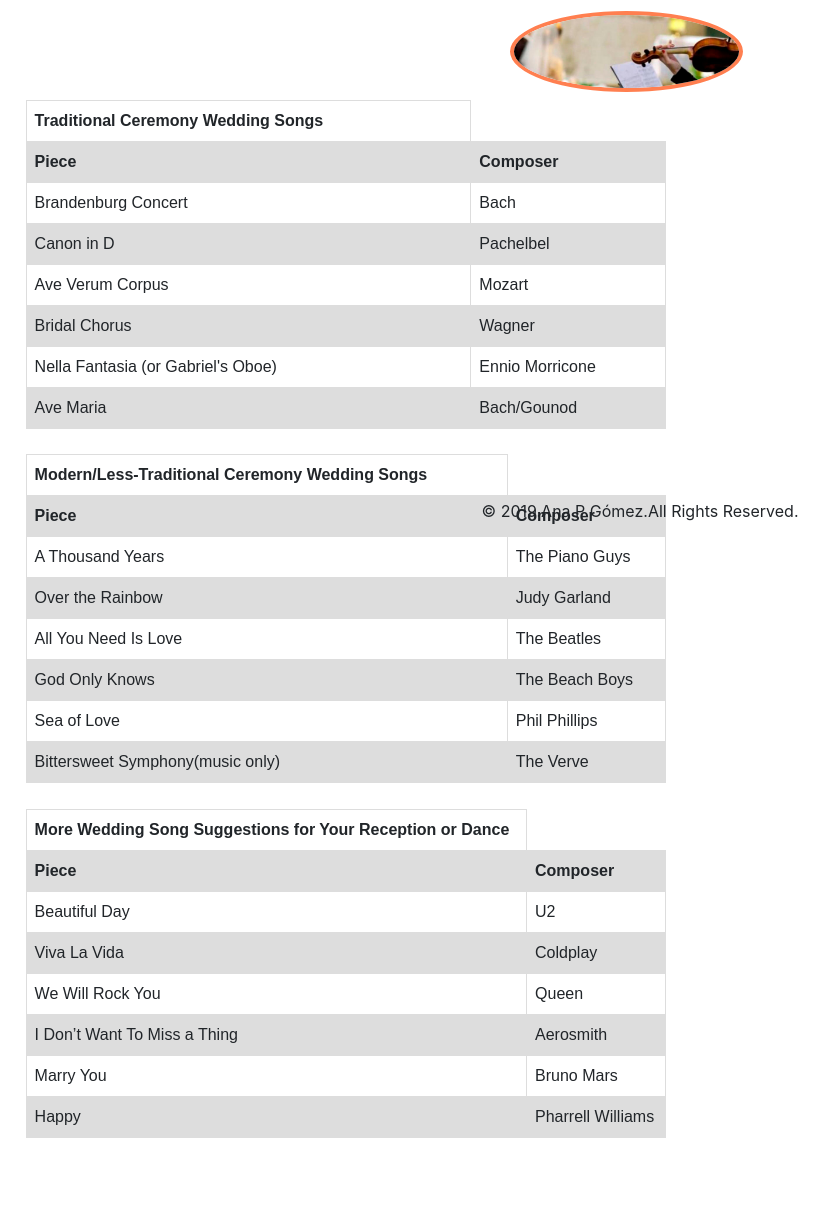
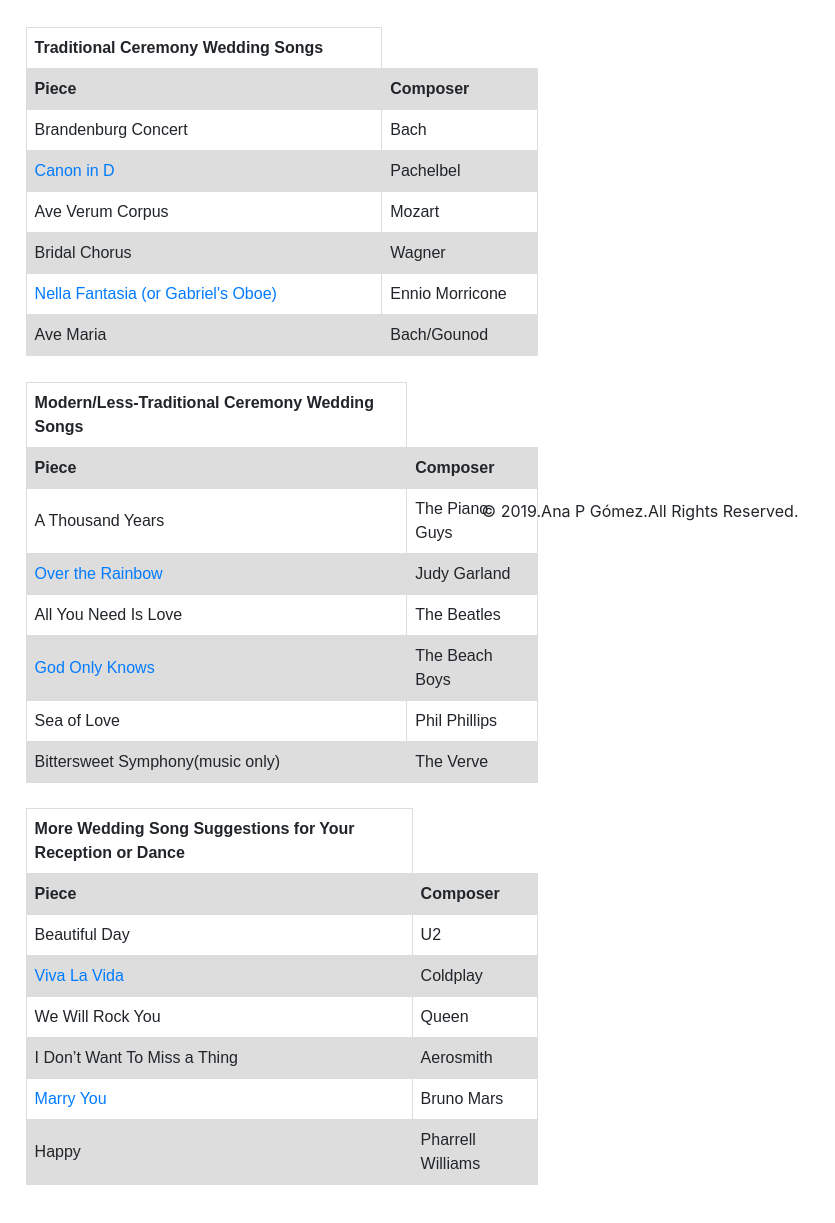
Before and after one commit to Analogic84/A-_and_Jduet, a plain HTML site: page repertory.html in a window 1280 px wide. Shown: the part 261-1484 px from the top of the page, without its empty margins (0-835 px from the left). Drawn offline with nearby package versions, Linux system fonts and the light colour scheme.

Commit message:
thirdcommit

```diff
--- a/repertory.html
+++ b/repertory.html
@@ -46,13 +46,13 @@
 
             <div class="intro">
 
-                <p> En la siguiente lista hay una serie de compilaciones del repertorio que ofrecemos: desde la música renacentista hasta las más románticas, pop, rock, jazz, blues, tango, ragtime ... También puedes escuchar algunas de las bandas sonoras de tu peliculas favoritas. Por supuesto, hay opciones musicales ilimitadas para elegir el día de tu boda. Esta es solo una pequeña muestra de nuestros arreglos de partituras de canciones de boda. Si lo que está buscando no aparece, no se preocupe, seguramente lo tenemos. Contáctanos para más información.
+                <p> En la siguiente lista hay una serie de compilaciones del repertorio que ofrecemos: desde la música renacentista hasta las más románticas, pop, rock, jazz, blues, tango, ragtime ... También puedes escuchar algunas de las bandas sonoras de tu peliculas favoritas. Por supuesto, hay opciones musicales ilimitadas para elegir el día de tu boda. Esta es solo una pequeña muestra de nuestros arreglos de partituras de canciones de boda y también tienes algunos audios para escuchar algunas melodías.
+                    <br> Si lo que está buscando no aparece, no te preocupes, seguramente lo tenemos. Contáctanos para más información.
                 </p>
 
             </div>
-            <div class="a">
-                <img src="img/music_wedding.jpg" class="boda-img" alt="Norway" style="width:30%">
-            </div>
+
+            <div class="table1">
                 <table>
                     <tr>
                         <th>Traditional Ceremony Wedding Songs</th>
@@ -68,7 +68,7 @@
 
                     </tr>
                     <tr>
-                    <td>Canon in D</td>
+                        <td><a href="https://www.youtube.com/watch?v=aGoQ_YcQe04">Canon in D</a></td>
                         <td>Pachelbel</td>
 
                     </tr>
@@ -83,7 +83,7 @@
 
                     </tr>
                     <tr>
-                    <td>Nella Fantasia (or Gabriel's Oboe) </td>
+                        <td><a href="https://www.youtube.com/watch?v=QJcTiYbV70A">Nella Fantasia (or Gabriel's Oboe) </a></td>
                         <td> Ennio Morricone</td>
 
                     </tr>
@@ -93,6 +93,8 @@
 
                     </tr>
                 </table>
+            </div>
+            <div class="table2">
                 <table>
                     <tr>
                         <th>Modern/Less-Traditional Ceremony Wedding Songs</th>
@@ -108,7 +110,7 @@
 
                     </tr>
                     <tr>
-                    <td>Over the Rainbow</td>
+                        <td><a href="https://www.youtube.com/watch?v=QJcTiYbV70A">Over the Rainbow </a></td>
                         <td>Judy Garland</td>
 
                     </tr>
@@ -118,7 +120,7 @@
 
                     </tr>
                     <tr>
-                    <td>God Only Knows </td>
+                        <td><a href="https://www.youtube.com/watch?v=V2K24QpgfJk">God Only Knows </a> </td>
                         <td>The Beach Boys</td>
 
                     </tr>
@@ -133,6 +135,8 @@
 
                     </tr>
                 </table>
+            </div>
+            <div class="table3">
                 <table>
                     <th>More Wedding Song Suggestions for Your Reception or Dance</th>
 
@@ -147,7 +151,7 @@
 
                     </tr>
                     <tr>
-                    <td>Viva La Vida </td>
+                        <td><a href="https://www.youtube.com/watch?v=80KXX8WbQ7k"> Viva La Vida</a> </td>
                         <td>Coldplay</td>
 
                     </tr>
@@ -162,7 +166,7 @@
 
                     </tr>
                     <tr>
-                    <td>Marry You</td>
+                        <td><a href="https://www.youtube.com/watch?v=EAYbrEjuiXQ"> Marry You</a> </td>
                         <td> Bruno Mars</td>
 
                     </tr>
@@ -173,6 +177,8 @@
                     </tr>
                 </table>
             </div>
+
+            </div>
         <div class="footer">
             <p class="copyright">&copy; 2019.Ana P G&oacute;mez.All Rights Reserved.</p>
         </div>
--- a/style.css
+++ b/style.css
@@ -134,16 +134,32 @@ li a:hover:not(.active) {
     margin: 1%;
 }
 
-
-
-
-table {
-
+.table1 {
+    display: grid;
+    grid-column-start: 1/4;
     font-family: arial, sans-serif;
     border-collapse: collapse;
-    width: 50%;
+    width: 40%;
     margin: 2%;
 
+}
+
+.table2 {
+    display: grid;
+    grid-column-start: 1/4;
+    font-family: arial, sans-serif;
+    border-collapse: collapse;
+    width: 40%;
+    margin: 2%;
+}
+
+.table3 {
+
+    display: grid;
+    font-family: arial, sans-serif;
+    border-collapse: collapse;
+    width: 40%;
+    margin: 2%;
 }
 
 td,
@@ -176,3 +192,8 @@ tr:nth-child(even) {
 .indexfaq {
     display: flex;
 }
+
+.formulario {
+    display: flex;
+    justify-content: center;
+}
```
Also changed, not shown: contact.html (+12 -4 lines), faq.html (+1 -1 lines). Lines whose indentation alone changed are shown as unchanged.
